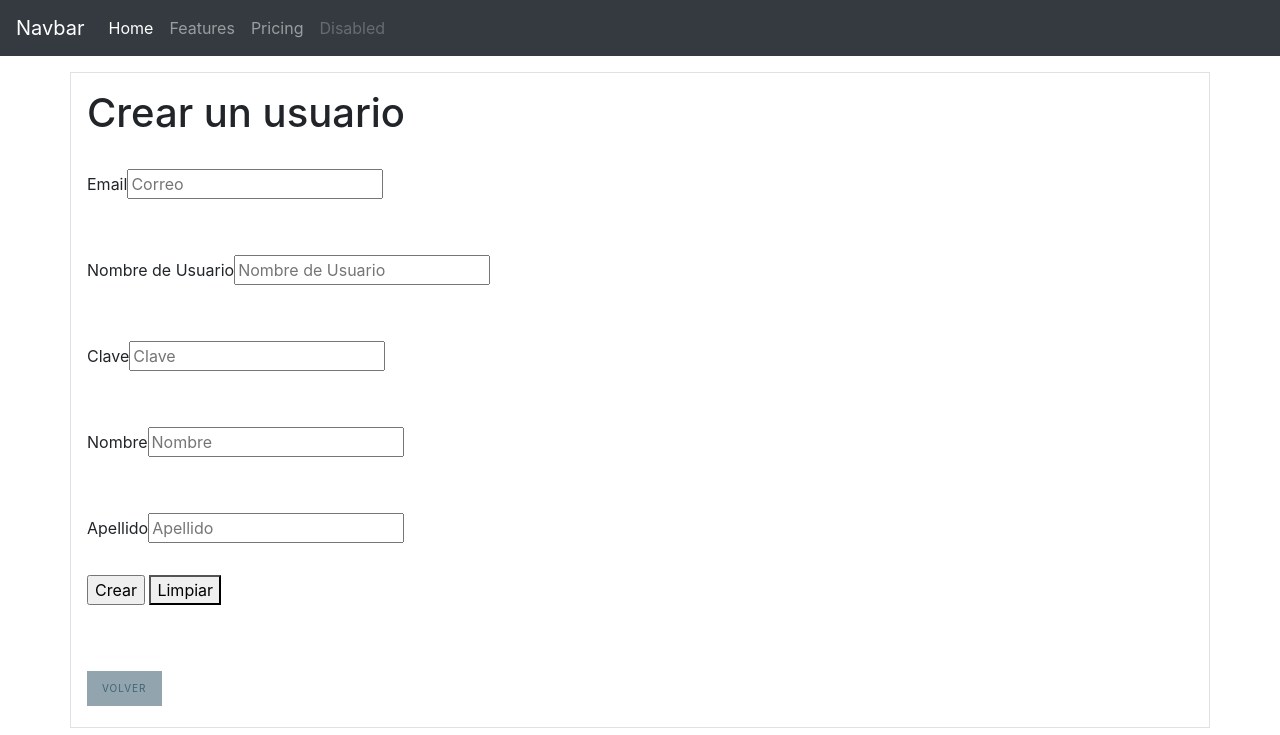
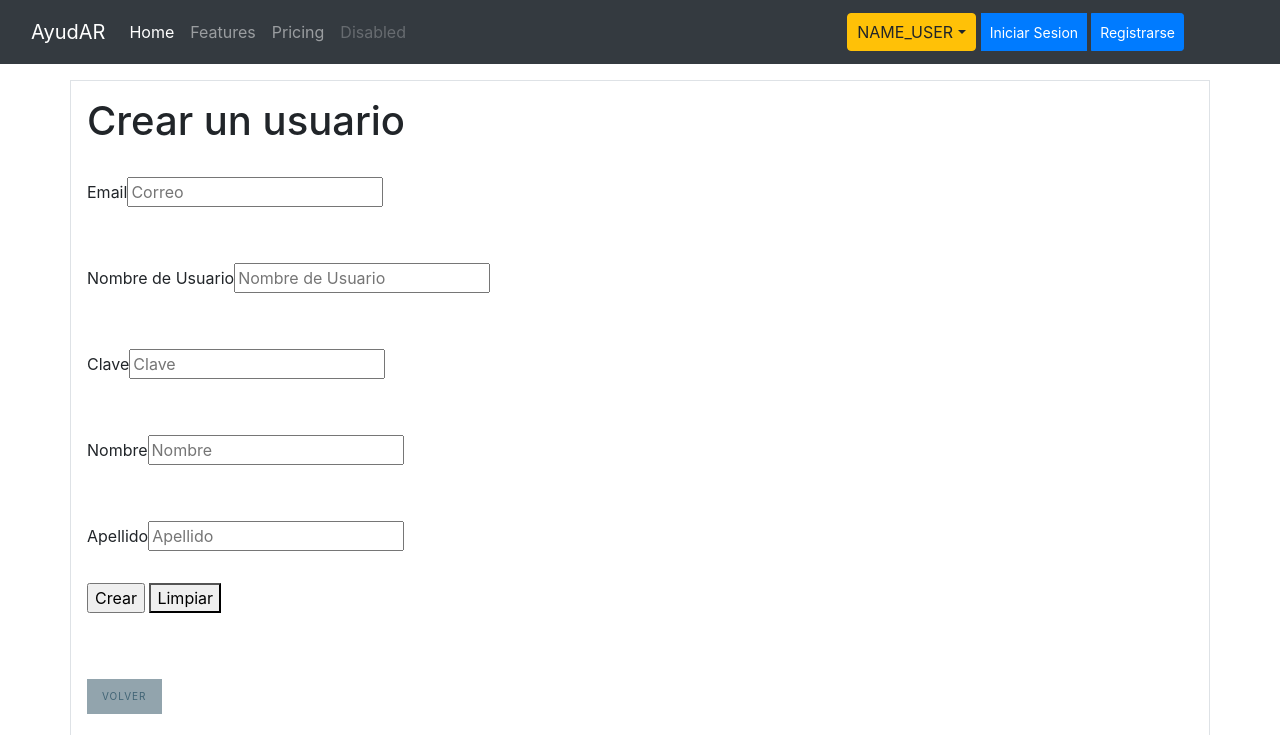
Before and after one commit to Cesar-Morales/software-project-2020, a Flask app: page /usuarios/nuevo in a window 1280 px wide. Shown: the top 735 px of the page. Run offline with Flask 2, Linux system fonts and the light colour scheme; the visitor is signed in with stand-in values (Sample User, id 1); some libraries are stand-ins or nearby versions.

Commit message:
navbar con botones. Falta logo, links, diferenciar botones

```diff
--- a/app/static/style.css
+++ b/app/static/style.css
@@ -43,3 +43,6 @@
   margin-top: 50px;
   letter-spacing: 1px;
 }
+.btn-space{
+  margin-right: 5px
+}
--- a/app/templates/navbar.html
+++ b/app/templates/navbar.html
@@ -1,5 +1,6 @@
 <nav class="navbar navbar-expand-lg navbar-dark bg-dark">
-    <a class="navbar-brand" href="#">Navbar</a>
+    <div class="container-fluid">
+        <a class="navbar-brand" href="#">AyudAR</a>
         <button class="navbar-toggler" type="button" data-toggle="collapse" data-target="#navbarNav" aria-controls="navbarNav" aria-expanded="false" aria-label="Toggle navigation">
             <span class="navbar-toggler-icon"></span>
         </button>
@@ -19,4 +20,32 @@
                 </li>
             </ul>
         </div>
+
+        <div class="navbar-brand" style="margin-right: 15px; float:right" >
+            <div class="btn-group" style="margin-right: 50px">
+                <div class="btn-group" >
+                <!--Si esta registrado-->
+                    <button type="button" class="btn btn-space btn-md btn-warning dropdown-toggle dropdown-toggle-split" data-toggle="dropdown" aria-haspopup="true" aria-expanded="false">
+                        <span class="sr-only">Toggle Dropdown</span>NAME_USER
+                    </button>
+                    <div class="dropdown-menu" >
+                        <a class="dropdown-item" href="#"><span class="" style="margin-right: 10px"></span>Mi Perfil</a>
+                        <a class="dropdown-item" href="#"><span class="" style="margin-right: 10px"></span>Contactos</a>
+                        <a class="dropdown-item" href="#"><span class="" style="margin-right: 10px"></span>FAQ</a>
+                        <div class="dropdown-divider"></div>
+                        <a class="dropdown-item" href="#"><span class="" style="margin-right: 10px"></span>Cerrar sesion</a>
+                    </div>
+                    <!--Si no esta registrado-->
+                    <button type="button" class="btn btn-primary btn-space btn-color btn-bg-color btn-sm col-xs-2 margin-left">
+                        <span class="glyphicon glyphicon-plus" aria-hidden="true"></span> Iniciar Sesion
+                    </button>
+                    <button type="button" class="btn btn-primary btn-color btn-bg-color btn-sm col-xs-2 margin-left">
+                        <span class="glyphicon glyphicon-edit" aria-hidden="true"></span> Registrarse
+                    </button>
+                </div>
+            </div>
+        </div>
+
+
+    </div>
 </nav>
```
Lines whose indentation alone changed are shown as unchanged.
